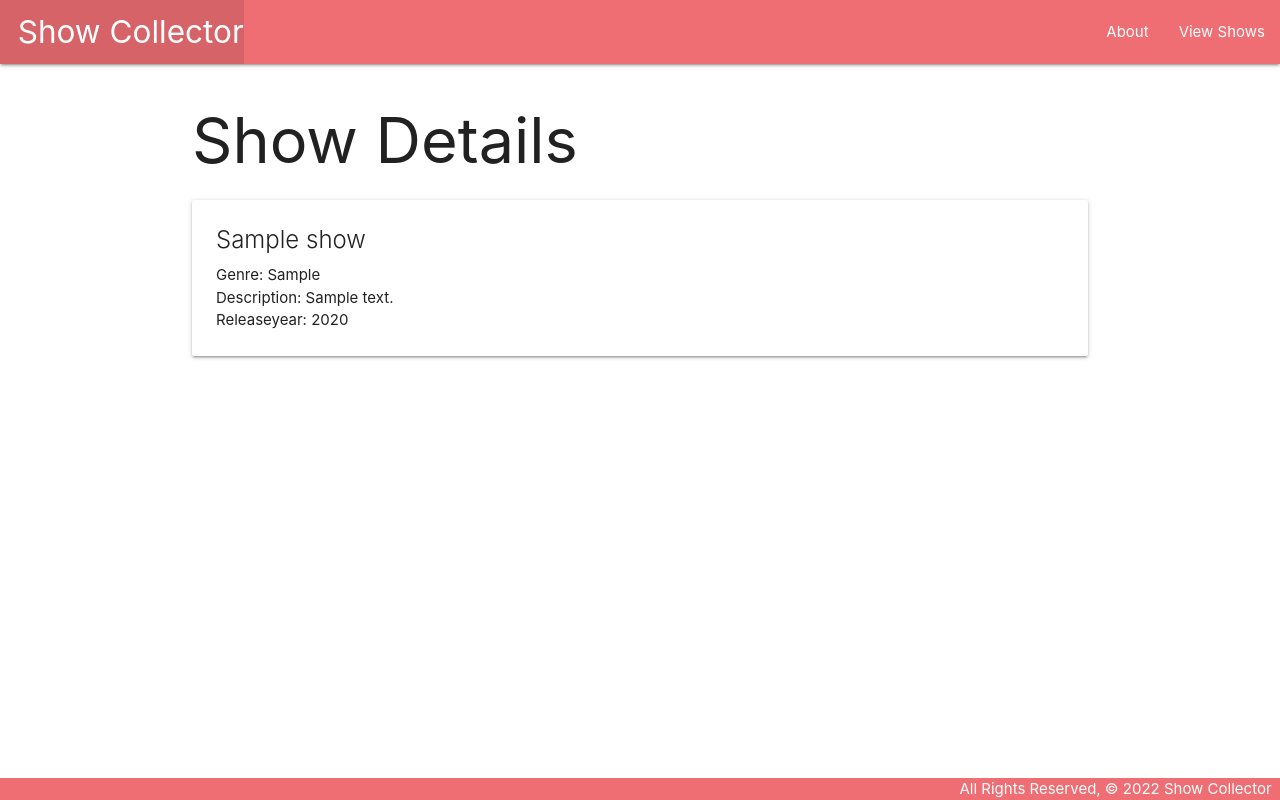
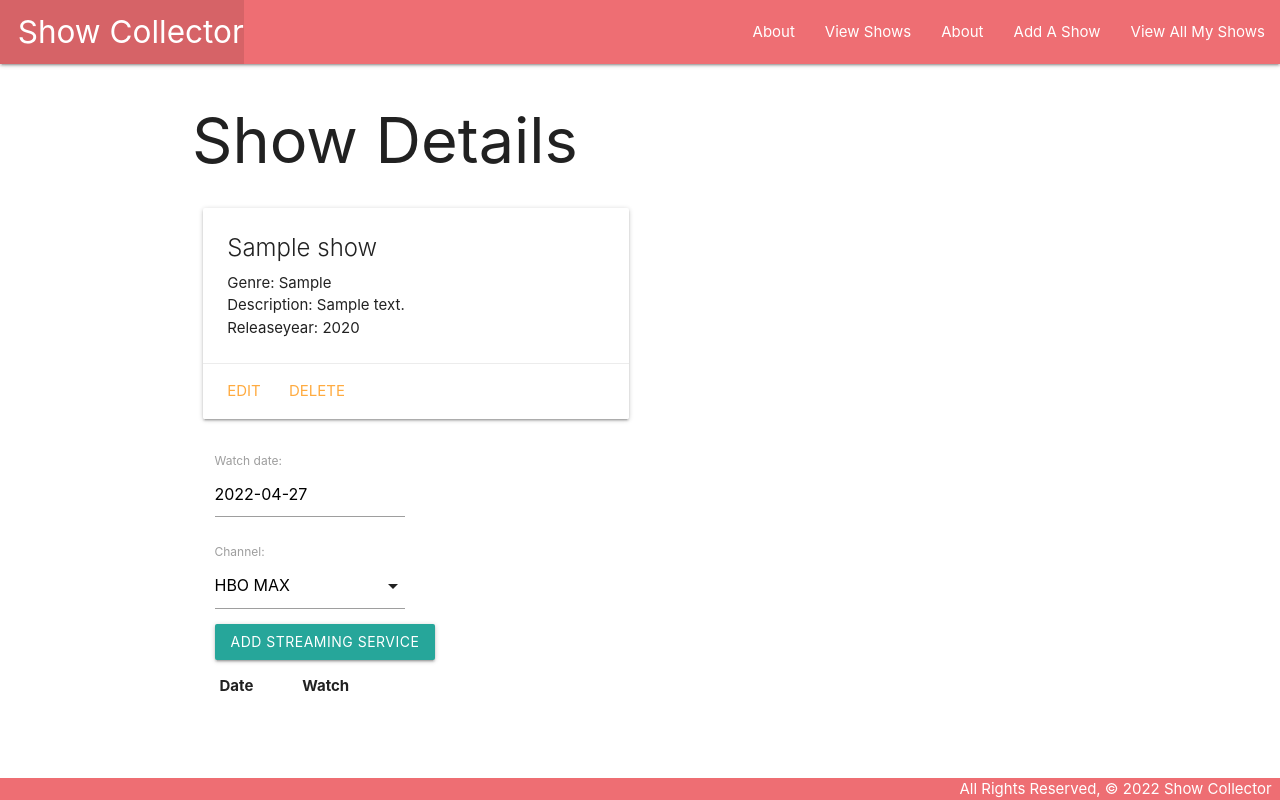
Before and after one commit to KPimentel20/showcollector, a Django app: page /shows/1/ in a window 1280 px wide. Run offline with Django 4.2, Linux system fonts and the light colour scheme; tables that the repository leaves empty hold one stand-in row (values such as "Sample post"); lists and menus that the app fills with data are empty.

Commit message:
Tuesday Labs

```diff
--- /dev/null
+++ b/main_app/forms.py
@@ -0,0 +1,7 @@
+from django.forms import ModelForm
+from .models import StreamingService
+
+class StreamingServiceForm(ModelForm):
+  class Meta:
+    model = StreamingService
+    fields = ['date', 'channel']
--- a/main_app/models.py
+++ b/main_app/models.py
@@ -1,4 +1,5 @@
 from django.db import models
+from django.urls import reverse
 
 # Create your models here.
 class Show(models.Model): # Note that parens are optional if not inheriting from another class
@@ -9,5 +10,36 @@ class Show(models.Model): # Note that parens are optional if not inheriting from
 
 releaseyear = models.IntegerField()
     # new code below
+
 def __str__(self):
-    return self.name
+        return self.name
+
+def get_absolute_url(self):
+
+    return reverse('detail', kwargs={'show_id': self.id})
+
+
+# A tuple of 2-tuples
+CHANNELS = (
+    ('H', 'HBO MAX'),
+    ('N', 'Netflix'),
+    ('D', 'Disney +'),
+)
+
+class StreamingService(models.Model):
+    date = models.DateField('watch date')
+    channel = models.CharField(
+        max_length=1,
+        choices=CHANNELS,
+        default=CHANNELS[0][0]
+    )
+
+
+# new code above
+show = models.ForeignKey(Show, on_delete=models.CASCADE)
+
+def __str__(self):
+    return f"{self.get_channel_display()} on {self.date}"
+
+class Meta:
+    ordering = ['-date']
--- a/main_app/templates/base.html
+++ b/main_app/templates/base.html
@@ -9,6 +9,7 @@
   <title>Show Collector</title>
   <link rel="stylesheet" href="https://cdnjs.cloudflare.com/ajax/libs/materialize/1.0.0/css/materialize.min.css">
   <link rel="stylesheet" type="text/css" href="{% static 'css/style.css' %}">
+  <script src="https://cdnjs.cloudflare.com/ajax/libs/materialize/1.0.0/js/materialize.min.js"></script>
 </head>
 <body>
   <header class="navbar-fixed">
@@ -20,6 +21,10 @@
         <ul class="right">
           <li><a href="/about">About</a></li>
           <li><a href="/shows">View Shows</a></li>
+          <li><a href="{% url 'about' %}">About</a></li>
+          <!-- new link below -->
+          <li><a href="{% url 'shows_create' %}">Add A Show</a></li>
+          <li><a href="{% url 'index' %}">View All My Shows</a></li>
         </ul>
       </div>
     </nav>
--- a/main_app/templates/shows/detail.html
+++ b/main_app/templates/shows/detail.html
@@ -3,7 +3,9 @@
 
 <h1>Show Details</h1>
 
-<div class="card">
+<div class="row">
+  <div class="col s6">
+  <div class="card">
   <div class="card-content">
     <span class="card-title">{{ show.name }}</span>
     <p>Genre: {{ show.genre }}</p>
@@ -14,6 +16,44 @@
       <p>Releaseyear: 2016</p>
     {% endif %}
   </div>
+  <!-- Add the following markup -->
+  <div class="card-action">
+    <a href="{% url 'shows_update' show.id %}">Edit</a>
+    <a href="{% url 'shows_delete' show.id %}">Delete</a>
+  </div>
+  <!-- New markup above -->
 </div>
-
+<div class="col s6">
+    <form action="{% url 'add_streamingservice' show.id %}" method="post">
+        {% csrf_token %}
+        {{ streamingservice_form.as_p }}
+        <input type="submit" class="btn" value="Add Streaming Service">
+    </form>
+    <table class="striped">
+      <thead>
+        <tr><th>Date</th><th>Watch</th></tr>
+      </thead>
+      <tbody>
+        {% for streamingservice in show.streamingservice_set.all %}
+        <tr>
+          <td>{{streamingservice.date}}</td>
+          <td>{{streamingservice.get_channel_display}}</td>
+        </tr>
+        {% endfor %}
+      </tbody>
+    </table>
+</div>
+<!-- below all HTML -->
+<script>
+    const dateEl = document.getElementById('id_date');
+  M.Datepicker.init(dateEl, {
+    format: 'yyyy-mm-dd',
+    defaultDate: new Date(),
+    setDefaultDate: true,
+    autoClose: true
+  });
+  // add additional JS to initialize select below
+  const selectEl = document.getElementById('id_channel');
+  M.FormSelect.init(selectEl);
+</script>
 {% endblock %}
--- a/main_app/urls.py
+++ b/main_app/urls.py
@@ -1,5 +1,6 @@
 from django.urls import path
 from . import views
+
 
 urlpatterns = [
   path('', views.home, name='home'),
@@ -7,4 +8,10 @@ urlpatterns = [
   path('shows/', views.shows_index, name='index'),
   #route for shows index
   path('shows/<int:show_id>/', views.shows_detail, name='detail'),
+  # new route used to show a form and create a cat
+  path('shows/create/', views.ShowCreate.as_view(), name='shows_create'),
+  # Add the new routes below
+  path('shows/<int:pk>/update/', views.ShowUpdate.as_view(), name='shows_update'),
+  path('shows/<int:pk>/delete/', views.ShowDelete.as_view(), name='shows_delete'),
+  path('shows/<int:show_id>/add_streamingservice/', views.add_streamingservice, name='add_streamingservice'),
 ]
--- a/main_app/views.py
+++ b/main_app/views.py
@@ -1,13 +1,26 @@
-from django.shortcuts import render
-
+from django.shortcuts import render, redirect
 # Create your views here.
-from django.shortcuts import render
-
+from django.views.generic.edit import CreateView, UpdateView, DeleteView
 # Add the following import
 from django.http import HttpResponse
+from .models import Show
+from .forms import StreamingServiceForm
 
-# Add the Show class & list and view function below the imports
-from .models import Show
+
+class ShowCreate(CreateView):
+    model = Show
+    fields = '__all__'
+    success_url = '/shows/'
+
+class ShowUpdate(UpdateView):
+  model = Show
+  # Let's disallow the renaming of a show by excluding the name field!
+  fields = ['genre', 'description', 'releaseyear']
+  success_url = '/shows/'
+
+class ShowDelete(DeleteView):
+  model = Show
+  success_url = '/shows/'
 
 shows = [
   Show('Insecure', 'Comedy', 'Issa Rae', 2016),
@@ -30,3 +43,26 @@ def shows_index(request):
 def shows_detail(request, show_id):
   show = Show.objects.get(id=show_id)
   return render(request, 'shows/detail.html', { 'show': show })
+
+def shows_detail(request, show_id):
+    show = Show.objects.get(id=show_id)
+    streamingservice_form = StreamingServiceForm()
+
+    return render(request, 'shows/detail.html', {
+        'show': show, 'streamingservice_form': streamingservice_form
+    })
+
+def add_streamingservice(request, show_id):
+  pass
+
+def add_streamingservice(request, show_id):
+  # create a ModelForm instance using the data in request.POST
+  form = StreamingServiceForm(request.POST)
+  # validate the form
+  if form.is_valid():
+    # don't save the form to the db until it
+    # has the cat_id assigned
+    new_streamingservice = form.save(commit=False)
+    new_streamingservice.show_id = show_id
+    new_streamingservice.save()
+  return redirect('detail', show_id=show_id)
```
Also changed, not shown: main_app/templates/main_app/show_confirm_delete.html (added, +13 -0 lines), main_app/templates/main_app/show_form.html (added, +21 -0 lines), main_app/migrations/0002_streamingservice.py (added).
